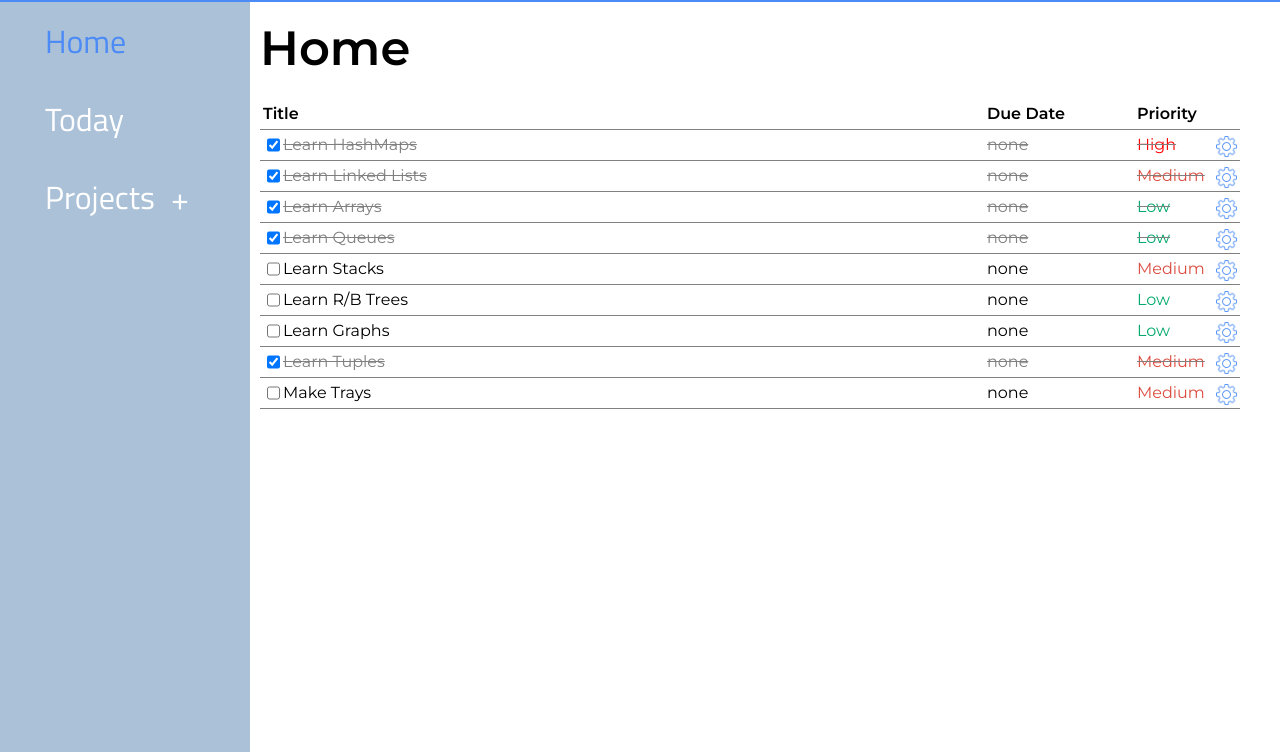
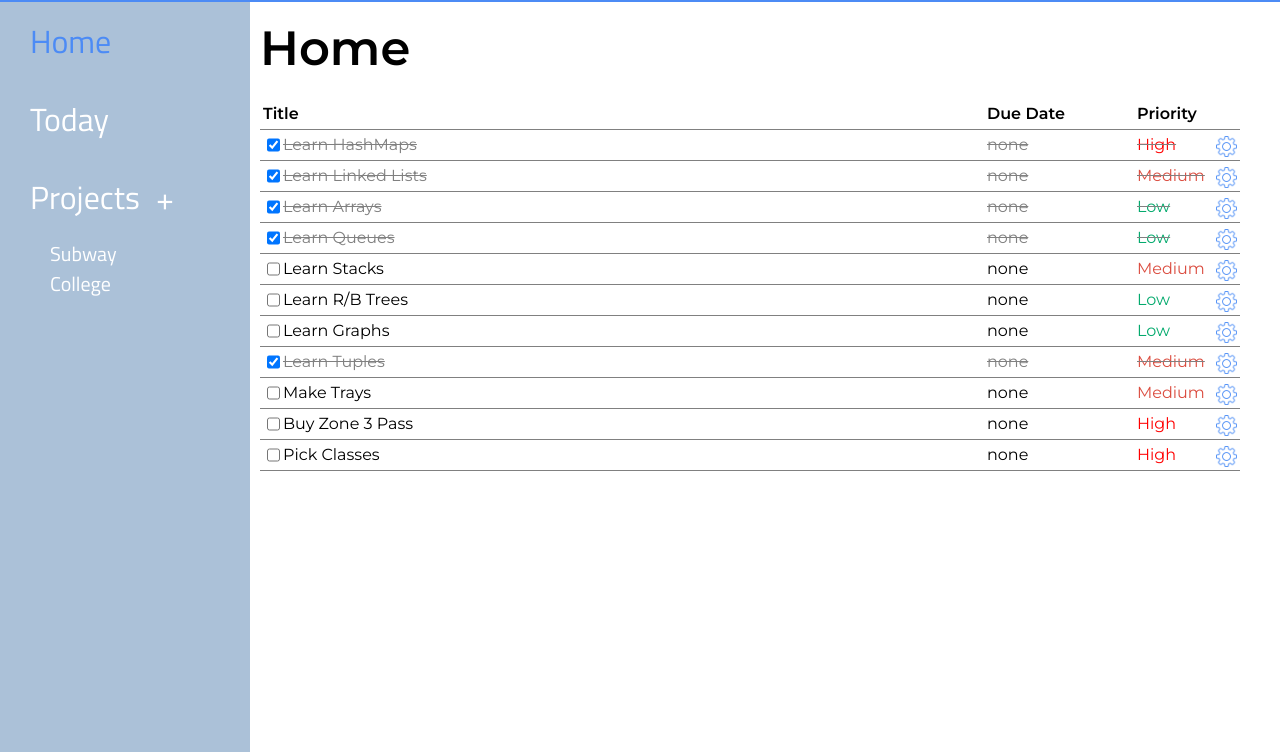
Before and after one commit to Parth099/JS-Todo-App, a website built with webpack: page dist/index.html in a window 1280 px wide. Shown: the part 48-800 px from the top of the page. Built offline with nearby package versions, Linux system fonts and the light colour scheme.

Commit message:
Added Projects SubMenu Added Projects SubMenu loaders/Listeners Updated tasktracker to not crash if null/undefined is passes

```diff
--- a/src/index.js
+++ b/src/index.js
@@ -13,10 +13,12 @@ export const TaskTrackerMain = new TaskTracker();
 //import Task
 attachNav("img.header-img[data-nav-icon]"); //nav gains hide and show func
 //console.log(taskList)
-renderPage();
 
-export const links = document.querySelectorAll("#sideMenu > ul > li > a.link");
+export const links = document.querySelectorAll(
+  "#sideMenu > ul.menu-main > li > a.link"
+);
 let currPage = "Home";
+renderPage(currPage);
 
 for (let link = 0; link < links.length; link++) {
   links[link].addEventListener("click", linkFocusSelector);
--- a/src/pageLoader.js
+++ b/src/pageLoader.js
@@ -13,13 +13,14 @@ export function renderPage(pageTitle) {
   h1.textContent = pageTitle ?? "Home";
   AP.appendChild(h1);
 
+  const counter = TaskTrackerMain.projectCounter();
+  attachProjectLinks(counter);
   if (pageTitle == "Projects") {
-    renderProjectsInfo(TaskTrackerMain.projectCounter());
+    renderProjectsInfo(counter);
     return;
   }
-
+  TaskTrackerMain.currFocus = pageTitle;
   let taskList = TaskTrackerMain.getTasks();
-
   const tableCont = document.createElement("div");
   tableCont.classList.add("table-cont");
 
@@ -49,7 +50,7 @@ function isBlank(str) {
 String.prototype._capitalize = function () {
   return this.charAt(0).toUpperCase() + this.slice(1);
 };
-function projectLinkLisnter(e) {
+function projectLinkListener(e) {
   const focus = e.target.textContent;
   TaskTrackerMain.currFocus = focus;
 
@@ -64,6 +65,53 @@ function projectLinkLisnter(e) {
   }
 
   renderPage(focus);
+}
+function projectExtListener(e) {
+  const preActive = document.querySelector("ul.menu-main li a.active");
+  if (preActive) {
+    preActive.classList.remove("active");
+  }
+  //e.target.classList.add("active");
+  /*
+  const extLinks = document.querySelectorAll("ul.project-nav-ext li a");
+  for (let i = 0; i < extLinks.length; i++) {
+    extLinks[i].classList.remove("active");
+  }
+  */
+  console.log(e);
+  renderPage(e.target.textContent);
+}
+
+function attachProjectLinks(counter) {
+  let li, a;
+  let _linksAP = function () {
+    let pointer = document.querySelector(".project-nav-ext");
+    pointer.remove();
+    pointer = document.createElement("ul");
+    pointer.classList.add("project-nav-ext");
+    document.querySelector("#sideMenu").appendChild(pointer);
+    return pointer;
+  };
+  const linksAP = _linksAP();
+  const keys = Object.keys(counter);
+
+  let keyText;
+  for (let key of keys) {
+    keyText = isBlank(key) ? "home" : key;
+    if (keyText == "home" || keyText == "today") {
+      continue;
+    }
+    li = document.createElement("li");
+    a = document.createElement("a");
+    a.setAttribute("href", "#");
+    li.appendChild(a);
+    a.textContent = keyText._capitalize();
+    if (keyText === TaskTrackerMain.currFocus) {
+      a.classList.add("active");
+    }
+    a.addEventListener("click", projectExtListener);
+    linksAP.appendChild(li);
+  }
 }
 
 function renderProjectsInfo(counter) {
@@ -81,17 +129,20 @@ function renderProjectsInfo(counter) {
     projectLink.classList.add("project-page-link");
     projectLinkCont.appendChild(projectLink);
 
-    projectLink.addEventListener("click", projectLinkLisnter);
+    projectLink.addEventListener("click", projectLinkListener);
 
     keyText = isBlank(key) ? "Home" : key;
     projectLink.textContent = `${keyText._capitalize()}`;
 
     projectLinkText = document.createElement("p");
-    projectLinkText.textContent = `${counter[key]} Tasks`;
+    projectLinkText.textContent = `${counter[key]}  ${
+      counter[key] > 1 ? "Tasks" : "Task*"
+    }`;
     projectLinkCont.appendChild(projectLinkText);
     projectLinkText.classList.add("project-page-link-text");
     AP.appendChild(projectLinkCont);
   });
+  attachProjectLinks(counter);
 }
 
 //modal
--- a/src/styles/styles.css
+++ b/src/styles/styles.css
@@ -41,14 +41,14 @@ body {
   transition: margin-left 0.5s;
 }
 
-.sideMenu ul {
+.sideMenu ul.menu-main {
   list-style: none;
   padding: 0;
   margin-top: 65px;
-  margin-left: 45px;
+  margin-left: 30px;
 }
 
-.sideMenu a {
+.sideMenu a.link {
   text-decoration: none;
   margin-bottom: 30px;
   font-size: 2rem;
@@ -63,7 +63,13 @@ body {
 .sideMenu a.link.active {
   color: var(--link-active);
 }
-
+.sideMenu li:last-of-type a {
+  margin-bottom: 0;
+}
+#add-project-btn {
+  color: white;
+  font-size: 2rem;
+}
 .content {
   margin-left: 250px;
   transition: margin-left 0.5s;
@@ -222,3 +228,24 @@ body {
 .project-page-link-text {
   display: inline;
 }
+
+.project-nav-ext {
+  margin: 0;
+  padding: 0;
+  text-decoration: none;
+}
+.project-nav-ext a:link,
+.project-nav-ext a:visited {
+  color: white;
+  font-size: 1.25rem;
+  text-decoration: none;
+  position: relative;
+}
+.project-nav-ext {
+  width: 200px;
+  margin-left: auto;
+  list-style-type: none;
+}
+ul.project-nav-ext > a.active {
+  border: 1px red solid;
+}
--- a/src/taskTracker.js
+++ b/src/taskTracker.js
@@ -13,13 +13,18 @@ class TaskTracker {
       new Task("Learn Graphs", "7", "none", "Low", "---", false, "today"),
       new Task("Learn Tuples", "8", "none", "Medium", "---", true, "today"),
       new Task("Make Trays", "8", "none", "Medium", "---", false, "subway"),
+      new Task("Buy Zone 3 Pass", "8", "none", "High", "---", false, "college"),
+      new Task("Pick Classes", "8", "none", "High", "---", false, "college"),
     ];
   }
   get currFocus() {
     return this.focus;
   }
   set currFocus(cf) {
-    this.focus = cf.toLowerCase();
+    if (cf) {
+      cf = cf.toLowerCase();
+    }
+    this.focus = cf ?? "home";
   }
 
   getTasks() {
```
Also changed, not shown: dist/index.html, dist/main.js.
